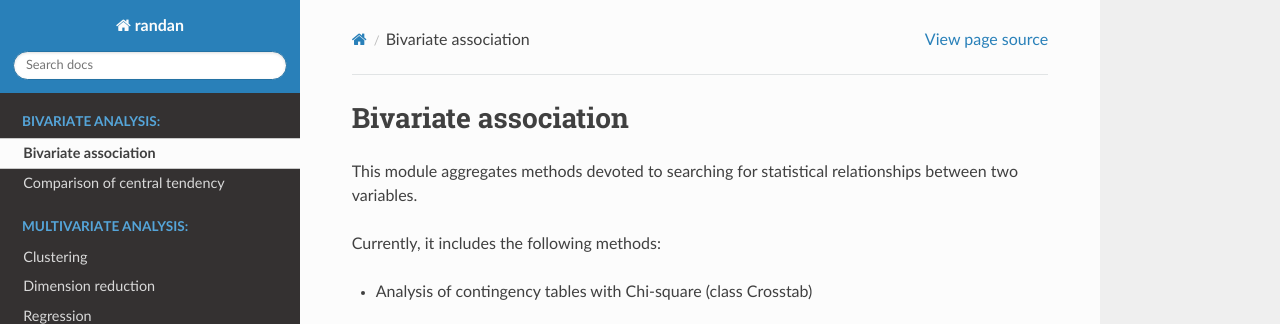
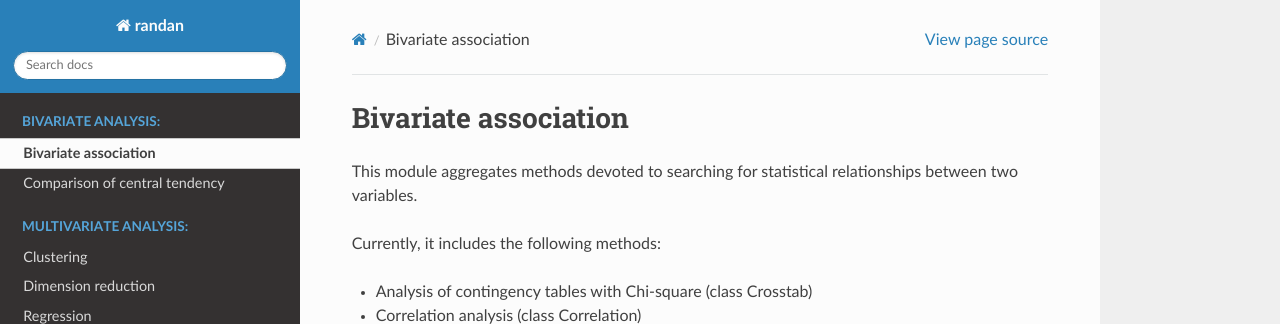
Before and after one commit to RandanCSS/randan, a Sphinx documentation site: the page built from docs/source/bivariate_association.rst, in a window 1280 px wide, cut to the strip 0-324 px from the top of the page. Built offline with Sphinx 7.4.7 and the Read the Docs theme 2.0.0, drawn with Linux system fonts in a browser that asks for light colours.

Commit message:
Update bivariate_association.rst

```diff
--- a/docs/source/bivariate_association.rst
+++ b/docs/source/bivariate_association.rst
@@ -5,6 +5,7 @@ This module aggregates methods devoted to searching for statistical relationship
 Currently, it includes the following methods:
 
 * Analysis of contingency tables with Chi-square (class Crosstab)
+* Correlation analysis (class Correlation)
 
 .. automodule:: randan.bivariate_association
    :members:
```
